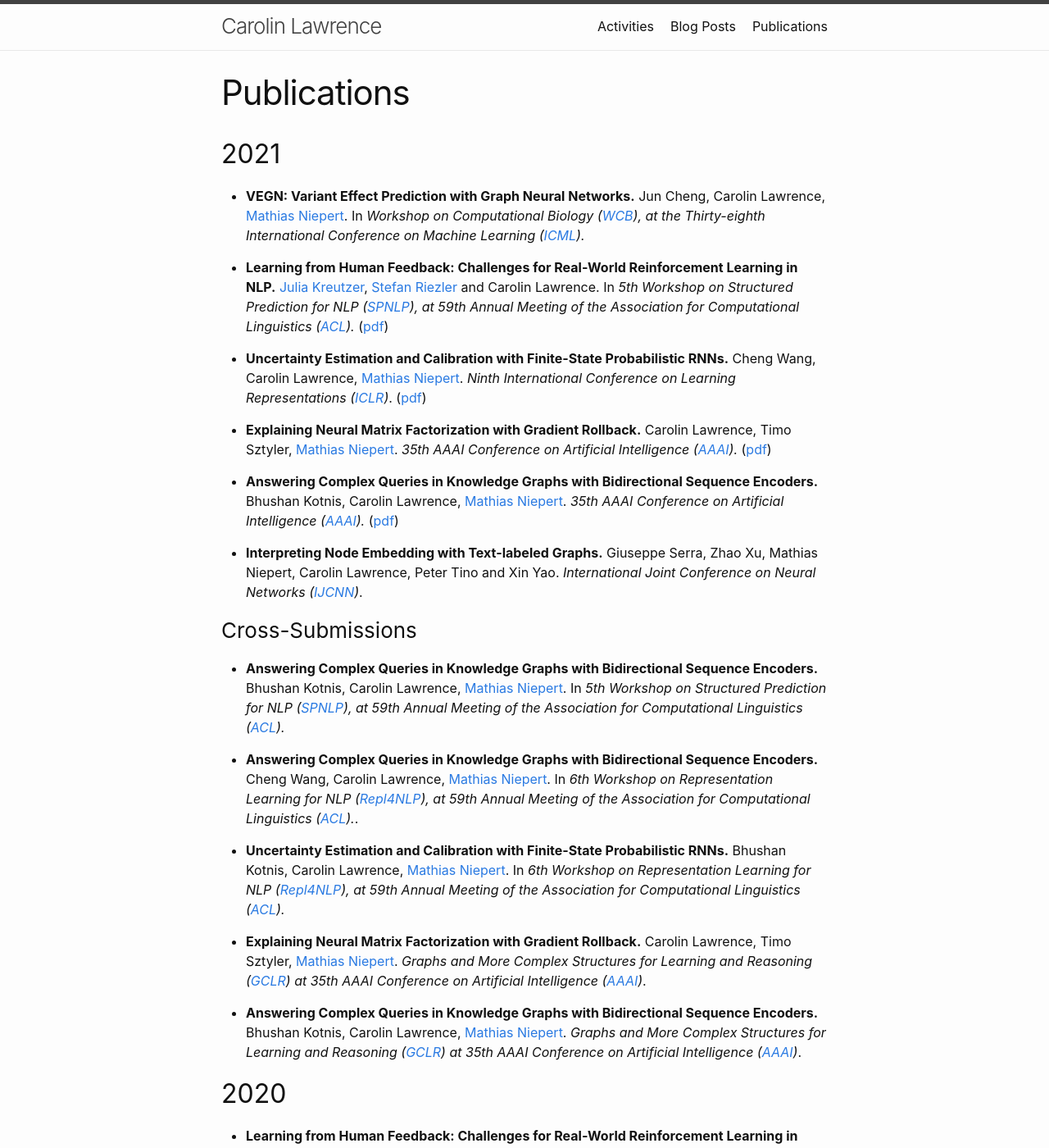
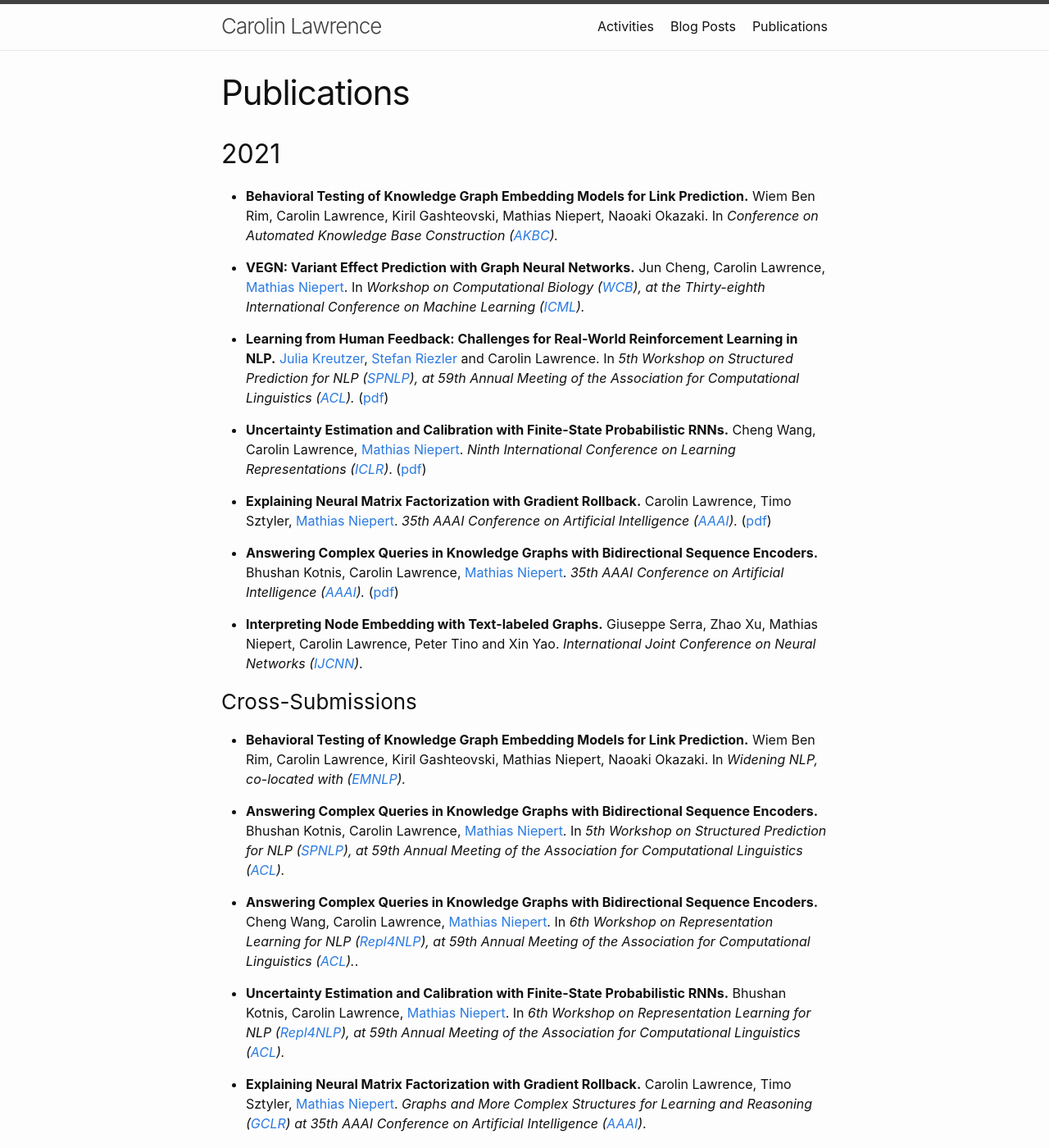
Before and after one commit to carolinlawrence/carolinlawrence.github.io, a Jekyll site: the page built from publications.markdown, in a window 1280 px wide and 1400 px high. Shown: the whole window at 82% size. Built offline with Jekyll 4.4.1, drawn with Linux system fonts in a browser that asks for light colours.

Commit message:
Update publications.markdown

```diff
--- a/publications.markdown
+++ b/publications.markdown
@@ -6,6 +6,8 @@ layout: page
 
 ## 2021
 <ul>
+
+<p><li><b>Behavioral Testing of Knowledge Graph Embedding Models for Link Prediction.</b> Wiem Ben Rim, Carolin Lawrence, Kiril Gashteovski, Mathias Niepert, Naoaki Okazaki. In <i>Conference on Automated Knowledge Base Construction (<a href="https://www.akbc.ws/2021/">AKBC</a>).</i></li></p>
 <p><li><b>VEGN: Variant Effect Prediction with Graph Neural Networks.</b> Jun Cheng, Carolin Lawrence, <a href='http://www.matlog.net'>Mathias Niepert</a>. In <i>Workshop on Computational Biology (<a href="https://icml-compbio.github.io">WCB</a>), at the Thirty-eighth International Conference on Machine Learning (<a href="https://icml.cc/">ICML</a>).</i></li></p>
 <p><li><b>Learning from Human Feedback: Challenges for Real-World Reinforcement Learning in NLP.</b> <a href="https://research.google/people/JuliaKreutzer/">Julia Kreutzer</a>, <a href='http://www.cl.uni-heidelberg.de/~riezler/'>Stefan Riezler</a> and Carolin Lawrence. In <i>5th Workshop on Structured Prediction for NLP (<a href="http://structuredprediction.github.io/SPNLP21">SPNLP</a>), at 59th Annual Meeting of the Association for Computational Linguistics (<a href="https://2021.aclweb.org/">ACL</a>).</i>  (<a href="https://arxiv.org/abs/2011.02511">pdf</a>)</li></p>
 <p><li><b>Uncertainty Estimation and Calibration with Finite-State Probabilistic RNNs.</b> Cheng Wang, Carolin Lawrence, <a href='http://www.matlog.net'>Mathias Niepert</a>. <i>Ninth International Conference on Learning Representations (<a href="https://iclr.cc/">ICLR</a>)</i>. (<a href="https://arxiv.org/abs/2011.12010">pdf</a>)</li></p>
@@ -16,6 +18,7 @@ layout: page
 
 ### Cross-Submissions
 <ul>
+<p><li><b>Behavioral Testing of Knowledge Graph Embedding Models for Link Prediction.</b> Wiem Ben Rim, Carolin Lawrence, Kiril Gashteovski, Mathias Niepert, Naoaki Okazaki. In <i>Widening NLP, co-located with (<a href="https://2021.emnlp.org/">EMNLP</a>).</i></li></p>
 <p><li><b>Answering Complex Queries in Knowledge Graphs with Bidirectional Sequence Encoders.</b> Bhushan Kotnis, Carolin Lawrence, <a href='http://www.matlog.net'>Mathias Niepert</a>. In <i>5th Workshop on Structured Prediction for NLP (<a href="http://structuredprediction.github.io/SPNLP21">SPNLP</a>), at 59th Annual Meeting of the Association for Computational Linguistics (<a href="https://2021.aclweb.org/">ACL</a>).</i></li></p>
 <p><li><b>Answering Complex Queries in Knowledge Graphs with Bidirectional Sequence Encoders.</b> Cheng Wang, Carolin Lawrence, <a href='http://www.matlog.net'>Mathias Niepert</a>. In <i>6th Workshop on Representation Learning for NLP (<a href="https://sites.google.com/view/repl4nlp-2021/">Repl4NLP</a>), at 59th Annual Meeting of the Association for Computational Linguistics (<a href="https://2021.aclweb.org/">ACL</a>).</i>.</li></p>
 <p><li><b>Uncertainty Estimation and Calibration with Finite-State Probabilistic RNNs.</b> Bhushan Kotnis, Carolin Lawrence, <a href='http://www.matlog.net'>Mathias Niepert</a>. In <i>6th Workshop on Representation Learning for NLP (<a href="https://sites.google.com/view/repl4nlp-2021/">Repl4NLP</a>), at 59th Annual Meeting of the Association for Computational Linguistics (<a href="https://2021.aclweb.org/">ACL</a>).</i></li></p>
```
